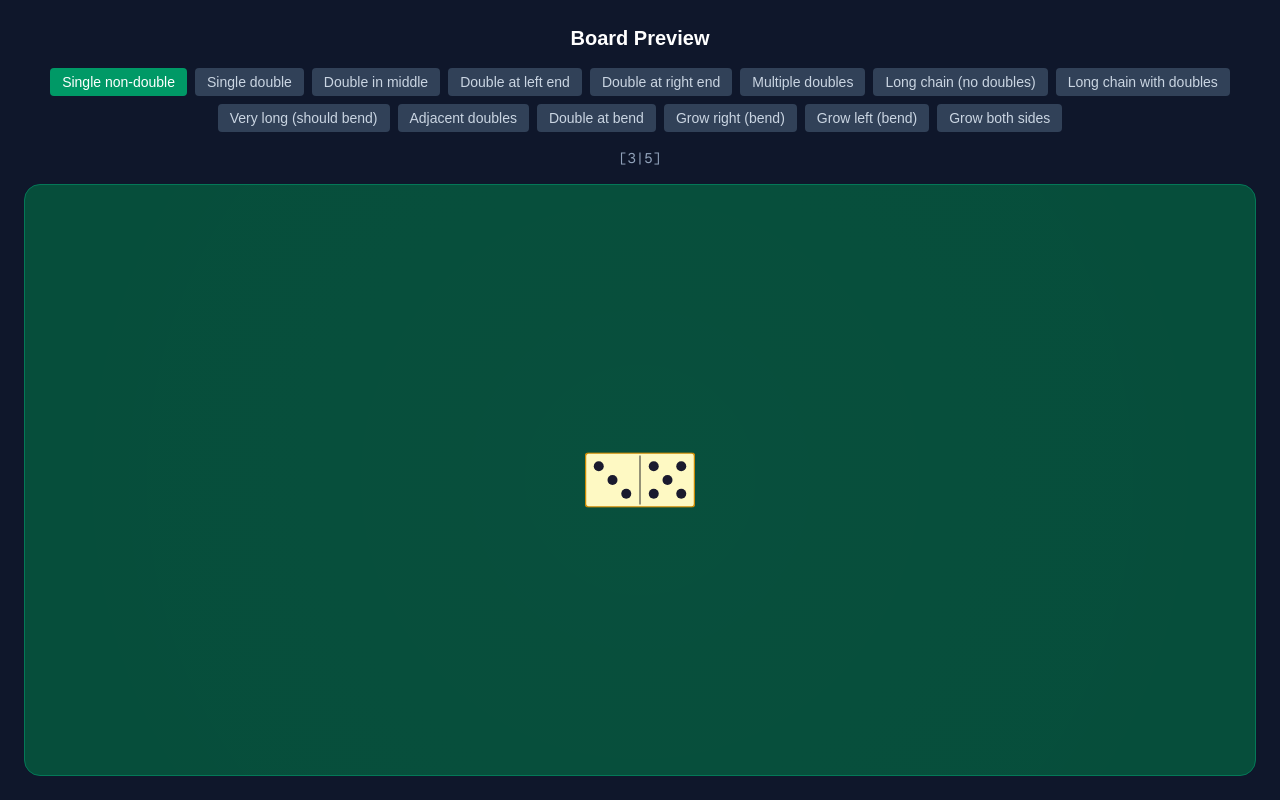
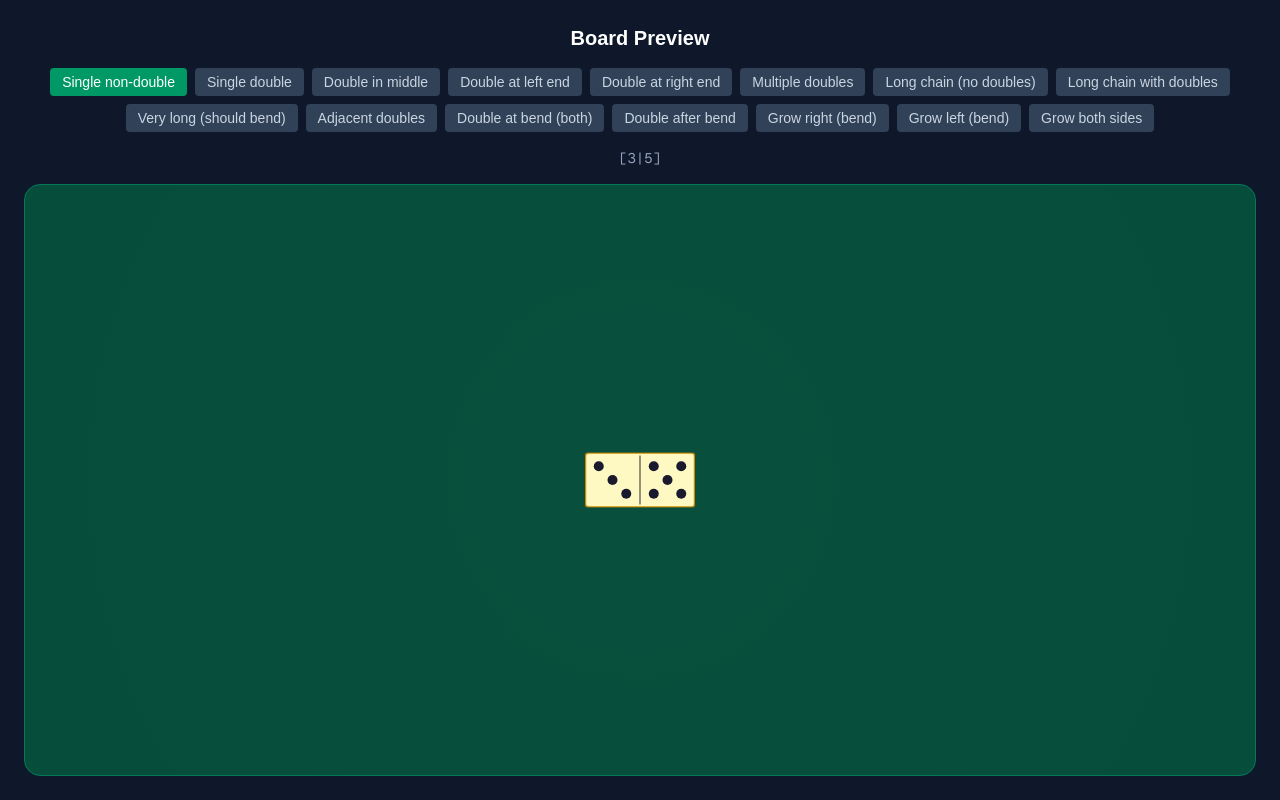
Before and after one commit to eaperezc/domino, a Next.js app: page /game/preview in a window 1280 px wide. Built offline with nearby package versions, Linux system fonts and the light colour scheme.

Commit message:
bend after double

```diff
--- a/src/app/game/preview/page.tsx
+++ b/src/app/game/preview/page.tsx
@@ -86,17 +86,48 @@ const SCENARIOS: Scenario[] = [
     chain: [tile(2, 3), tile(3, 3), tile(3, 5), tile(5, 5), tile(5, 1)],
   },
   {
-    name: "Double at bend",
+    name: "Double at bend (both)",
     chain: [
+      // Left arm — double [1,1] near left edge
+      tile(3, 1, "left"),
+      tile(1, 1, "left"), // double at left bend
+      tile(1, 5, "left"),
+      tile(5, 4, "left"),
+      tile(4, 2, "left"),
+      tile(2, 6, "left"),
+      tile(6, 0, "left"),
+      // Starter
+      tile(0, 3),
+      // Right arm — double [0,0] near right edge
+      tile(3, 5),
+      tile(5, 2),
+      tile(2, 6),
+      tile(6, 4),
+      tile(4, 0),
+      tile(0, 0), // double at right bend
+      tile(0, 3),
+      tile(3, 1),
+      tile(1, 1), // double at second bend
+      tile(1, 5),
+      tile(5, 6),
+      tile(0, 3),
+      tile(3, 1),
+      tile(1, 5),
+    ],
+  },
+  {
+    name: "Double after bend",
+    chain: [
+      // Right arm — non-double before bend, then non-double, then double after bend
       tile(1, 3),
       tile(3, 5),
       tile(5, 2),
       tile(2, 6),
       tile(6, 4),
       tile(4, 0),
-      tile(0, 0), // double at the bend point
-      tile(0, 3),
-      tile(3, 1),
+      tile(0, 3), // last tile before bend (non-double)
+      tile(3, 1), // first tile after bend (non-double)
+      tile(1, 1), // double as SECOND tile after bend
       tile(1, 5),
     ],
   },
```
